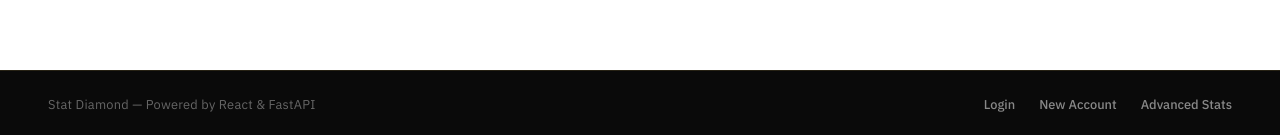
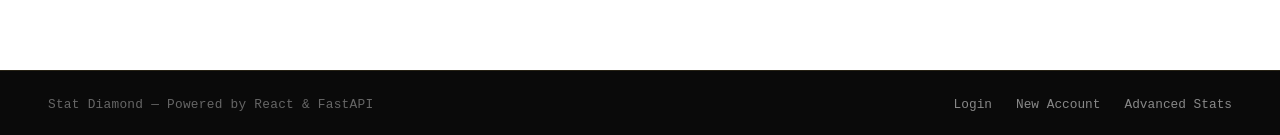
Before and after one commit to zackvalavanis/statDiamond, a React (Vite) app in the folder stat-diamond-frontend/: page / in a window 1280 px wide. Shown: the part 1369-1504 px from the top of the page. Built offline with nearby package versions, Linux system fonts and the light colour scheme; no server answers.

Commit message:
updated fonts

```diff
--- a/stat-diamond-frontend/src/Screens/Footer/Footer.css
+++ b/stat-diamond-frontend/src/Screens/Footer/Footer.css
@@ -5,7 +5,7 @@
   padding: 1.5rem 3rem;
   background: #0a0a0a;
   border-top: 1px solid rgba(201, 168, 76, 0.15);
-  font-family: 'IBM Plex Sans', sans-serif;
+
 }
 
 .footer-branding {
--- a/stat-diamond-frontend/src/Screens/Header/Header.css
+++ b/stat-diamond-frontend/src/Screens/Header/Header.css
@@ -4,6 +4,8 @@ header {
   display: flex;
   padding: 0 40px;
   box-sizing: border-box;
+  font-family: 'Bebas Neue', sans-serif;
+  letter-spacing: 0.11em;
   gap: 60px;
   /* space between Stat Diamond and links */
 }
```
Also changed, not shown: 1 other file (tests, documents, lock files or other folders).
